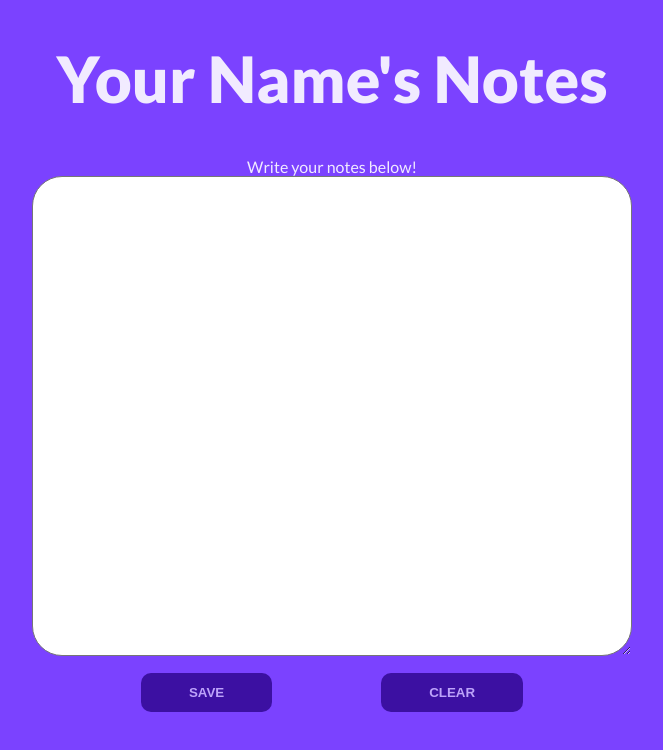
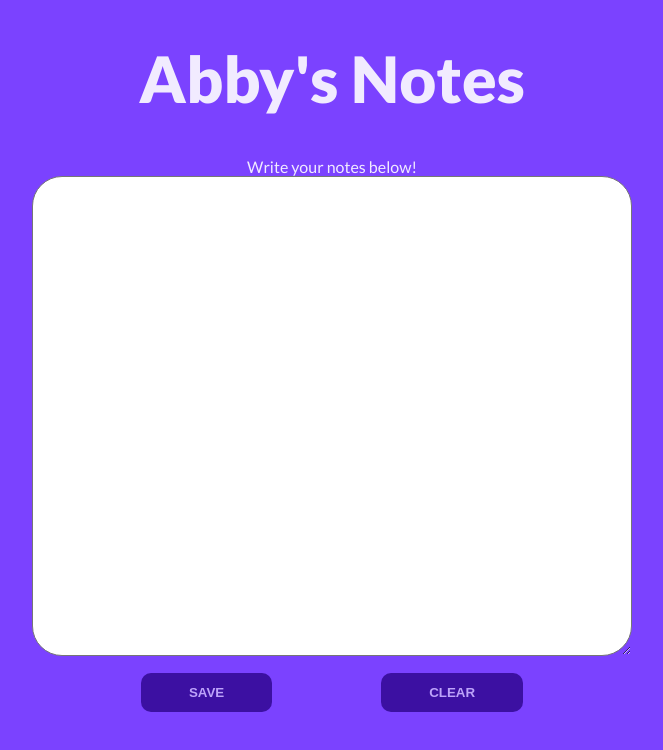
Before and after one commit to abbyzaleski/m7-hw10-zaleski-abigail, a plain HTML site: page index.html in a window 1280 px wide. Shown: the whole page, without its empty margins (308-971 px from the left). Drawn offline with Linux system fonts and the light colour scheme.

Commit message:
changed html header to my name

```diff
--- a/index.html
+++ b/index.html
@@ -12,7 +12,7 @@
 </head>
 <body>
   <header>
-    <h1><span contenteditable>Your Name</span>'s Notes</h1>
+    <h1><span contenteditable>Abby</span>'s Notes</h1>
   </header>
   <main>
     <form>
```
